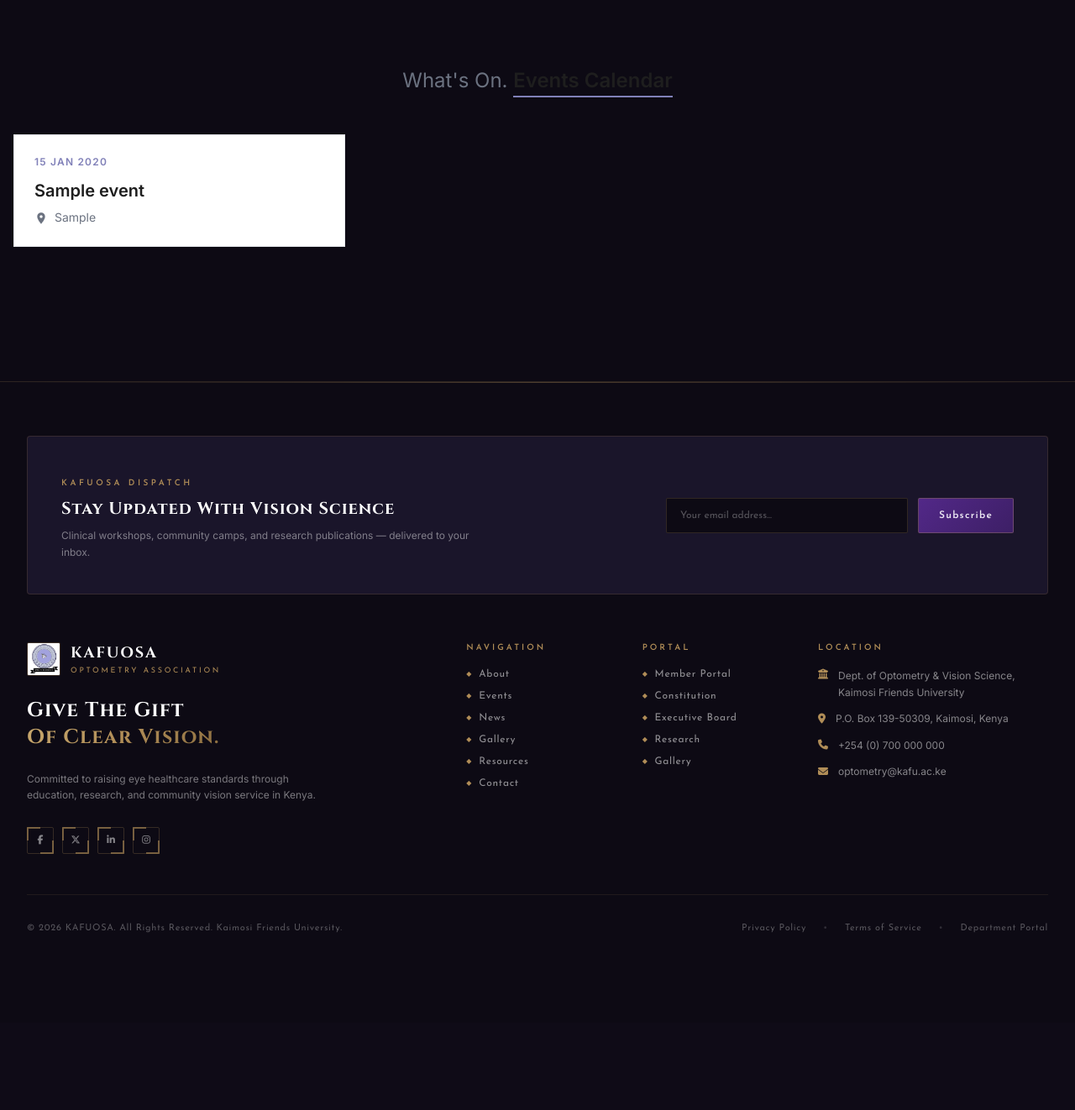
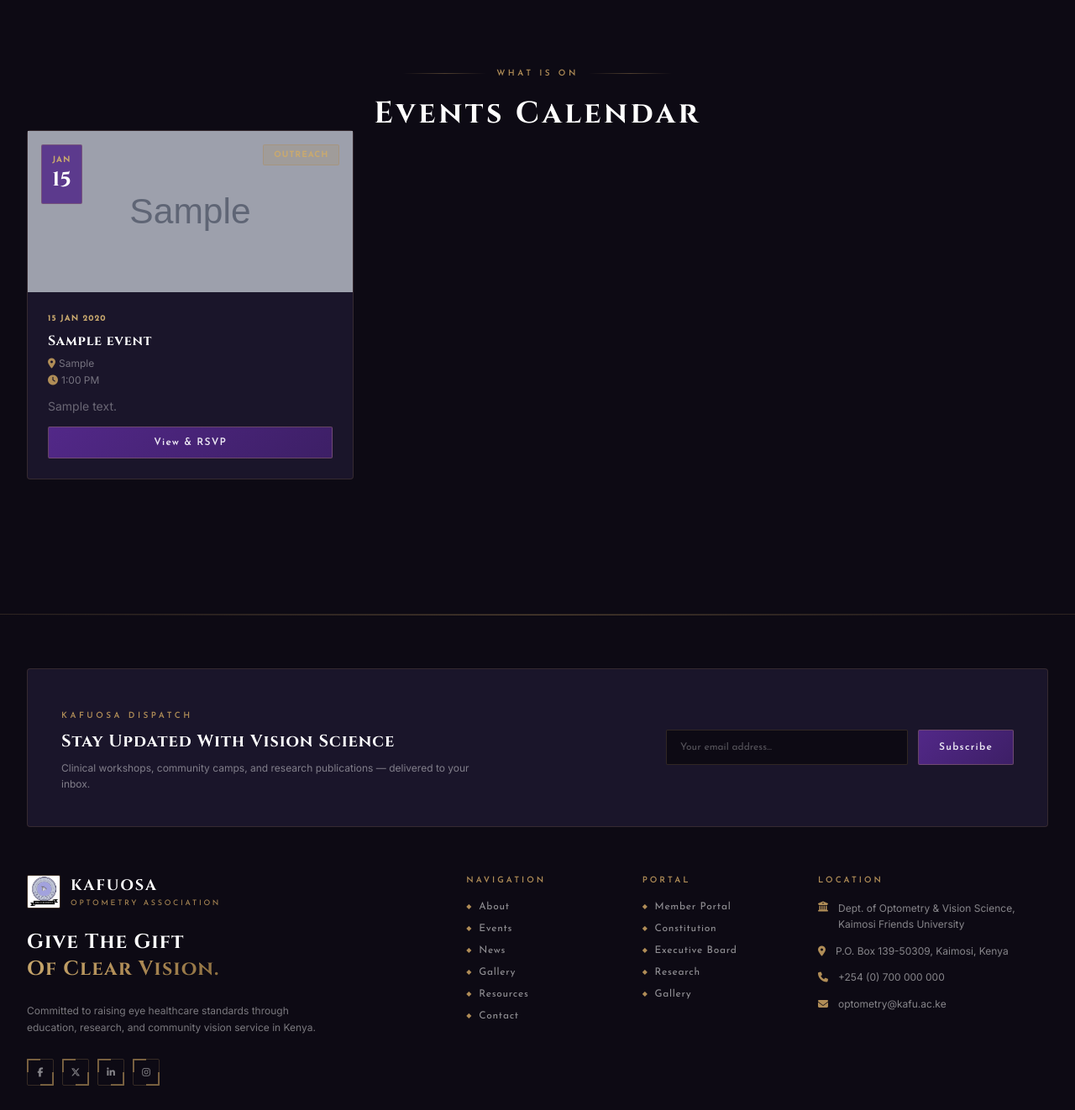
Before and after one commit to zachariahbioto3-sketch/hh, a Django app: page /events/ in a window 1280 px wide. Shown: the part 112-1434 px from the top of the page at 84% size. Before the commit the page ends 1223 px from the top, so only its background shows below. Run offline with Django 5.2, Linux system fonts and the light colour scheme; tables that the repository leaves empty hold one stand-in row (values such as "Sample post"); grey boxes marked "Sample" are stand-in pictures.

Commit message:
fix: events list page to dark art-deco theme

```diff
--- a/templates/events/event_list.html
+++ b/templates/events/event_list.html
@@ -1,18 +1,74 @@
 {% extends "base.html" %}
-{% block title %}Events{% endblock %}
+{% load static %}
+{% block title %}Events — KAFUOSA{% endblock %}
+
 {% block content %}
-<div class="max-w-7xl mx-auto px-4 py-20 text-center">
-  <h1 class="text-2xl text-gray-500 mb-12">What's On. <span class="font-bold text-[#1e1e1e] border-b-2 border-[#8080B8] pb-1">Events Calendar</span></h1>
-  <div class="grid grid-cols-1 md:grid-cols-3 gap-8 text-left">
-    {% for e in events %}
-    <a href="/events/{{ e.slug }}/" class="block bg-white border border-gray-200 p-6 group hover:border-[#1e1e1e] transition-colors">
-      <p class="text-xs text-[#8080B8] font-bold uppercase tracking-widest">{{ e.start_datetime|date:"d M Y" }}</p>
-      <h3 class="font-bold text-[#1e1e1e] text-xl mt-3 mb-2 group-hover:text-[#8080B8] transition-colors">{{ e.title }}</h3>
-      <p class="text-sm text-gray-500"><svg xmlns="http://www.w3.org/2000/svg" class="inline w-4 h-4 mr-1" viewBox="0 0 24 24" fill="currentColor"><path d="M12 2C8.13 2 5 5.13 5 9c0 5.25 7 13 7 13s7-7.75 7-13c0-3.87-3.13-7-7-7zm0 9.5c-1.38 0-2.5-1.12-2.5-2.5s1.12-2.5 2.5-2.5 2.5 1.12 2.5 2.5-1.12 2.5-2.5 2.5z"/></svg> {{ e.venue }}</p>
-    </a>
-    {% empty %}
-    <p class="text-gray-500 col-span-3 text-center py-8">No events yet.</p>
-    {% endfor %}
+
+<section class="py-20" style="background:#0D0A14;">
+  <div class="max-w-7xl mx-auto px-4 sm:px-6 md:px-8">
+
+    <!-- HEADER -->
+    <div class="text-center max-w-2xl mx-auto mb-16">
+      <div class="deco-divider mb-5 max-w-xs mx-auto">
+        <span class="text-[10px] uppercase tracking-[0.35em] text-artAccent font-semibold" style="font-family:'Josefin Sans',sans-serif;">What is On</span>
+      </div>
+      <h1 class="font-display font-bold text-3xl sm:text-4xl text-white tracking-widest">Events Calendar</h1>
+    </div>
+
+    <!-- GRID -->
+    <div class="grid grid-cols-1 md:grid-cols-3 gap-6">
+      {% for e in events %}
+      <a href="/events/{{ e.slug }}/" class="art-card flex flex-col group no-underline">
+
+        <!-- COVER / DATE BADGE -->
+        <div class="relative h-48 overflow-hidden">
+          {% if e.cover_image %}
+            <img src="{{ e.cover_image.url }}" alt="{{ e.title }}" class="w-full h-full object-cover opacity-70 group-hover:scale-105 transition-transform duration-500" />
+          {% else %}
+            <div class="w-full h-full flex items-center justify-center" style="background:rgba(82,40,136,0.12);">
+              <i class="fa-solid fa-calendar-days text-artAccent text-5xl opacity-20"></i>
+            </div>
+          {% endif %}
+
+          <!-- Date badge -->
+          <div class="absolute top-4 left-4 p-3 text-center leading-tight rounded-sm" style="background:rgba(82,40,136,0.85);border:1px solid rgba(176,141,87,0.3);">
+            <p class="text-[10px] font-bold uppercase tracking-widest text-artAccentL" style="font-family:'Josefin Sans',sans-serif;">{{ e.start_datetime|date:"M" }}</p>
+            <p class="text-2xl font-display font-bold text-white">{{ e.start_datetime|date:"d" }}</p>
+          </div>
+
+          {% if e.is_outreach %}
+            <span class="absolute top-4 right-4 text-[10px] font-bold px-3 py-1 rounded-sm uppercase tracking-widest" style="background:rgba(176,141,87,0.2);border:1px solid rgba(176,141,87,0.4);color:#C9A96E;font-family:'Josefin Sans',sans-serif;">Outreach</span>
+          {% endif %}
+        </div>
+
+        <!-- CONTENT -->
+        <div class="p-6 flex-1 flex flex-col justify-between space-y-3">
+          <div>
+            <p class="text-artAccentL text-[10px] font-bold uppercase tracking-widest mb-2" style="font-family:'Josefin Sans',sans-serif;">{{ e.start_datetime|date:"d M Y" }}</p>
+            <h3 class="font-display font-bold text-base text-white tracking-wider group-hover:text-artAccentL transition leading-snug">{{ e.title }}</h3>
+            <p class="text-white/40 text-xs mt-2" style="font-family:'Inter',sans-serif;">
+              <i class="fa-solid fa-location-dot mr-1 text-artAccent"></i>{{ e.venue }}
+            </p>
+            <p class="text-white/40 text-xs mt-1" style="font-family:'Inter',sans-serif;">
+              <i class="fa-solid fa-clock mr-1 text-artAccent"></i>{{ e.start_datetime|date:"g:i A" }}
+            </p>
+            {% if e.description %}
+              <p class="text-white/35 text-sm leading-relaxed mt-3" style="font-family:'Inter',sans-serif;">{{ e.description|truncatewords:16 }}</p>
+            {% endif %}
+          </div>
+          <span class="btn-primary py-2.5 rounded-sm font-semibold text-xs text-center tracking-widest mt-2 block" style="font-family:'Josefin Sans',sans-serif;">View &amp; RSVP</span>
+        </div>
+
+      </a>
+      {% empty %}
+      <div class="col-span-3 text-center py-20 text-white/25">
+        <i class="fa-solid fa-calendar-xmark text-5xl mb-4 block opacity-20"></i>
+        <p class="font-semibold text-sm" style="font-family:'Josefin Sans',sans-serif;">No events scheduled yet. Check back soon.</p>
+      </div>
+      {% endfor %}
+    </div>
+
   </div>
-</div>
+</section>
+
 {% endblock %}
```
